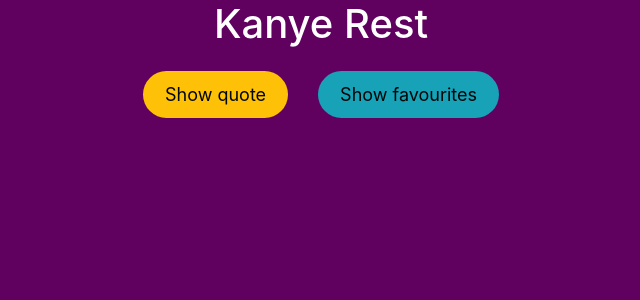
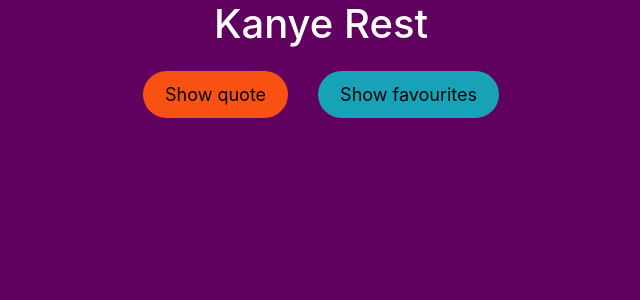
Before and after one commit to SebastianH-ctrl/kanye-rest, a React (Create React App) app in the folder react-app/kanye-yeha/: page / in a window 1280 px wide. Shown: the top 300 px of the page, without its empty margins (319-959 px from the left). Built offline with nearby package versions, Linux system fonts and the light colour scheme; no server answers.

Commit message:
New button color

```diff
--- a/react-app/kanye-yeha/src/components/css/App.css
+++ b/react-app/kanye-yeha/src/components/css/App.css
@@ -42,7 +42,7 @@
   align-items: center;
   border-radius: 50px;
   margin: 15px;
-  background: #ffc107;
+  background: #f95013;
   white-space: nowrap;
   padding: 10px 22px;
   color: #010606;
```
